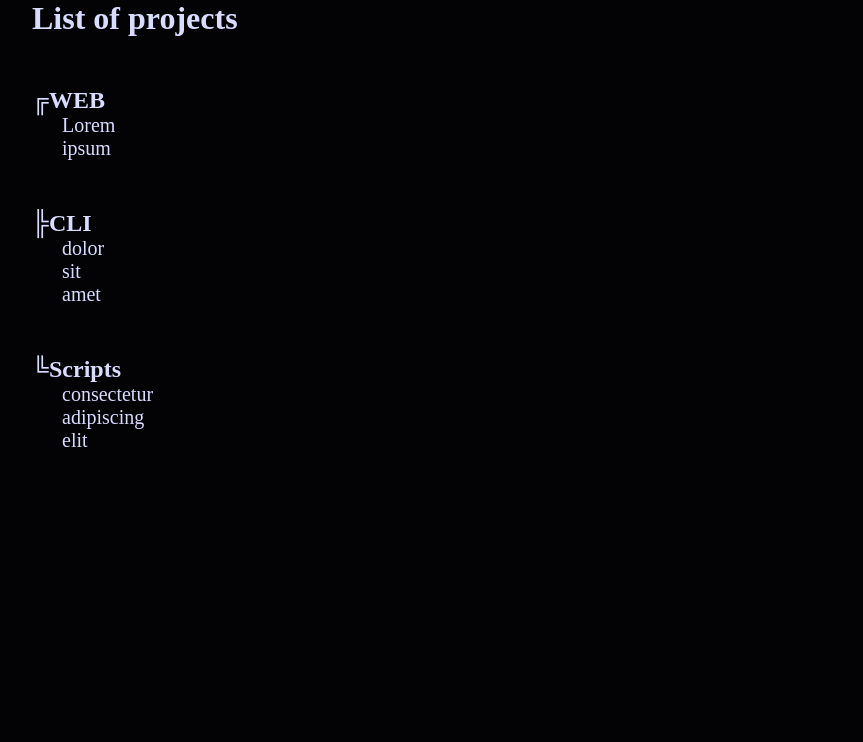
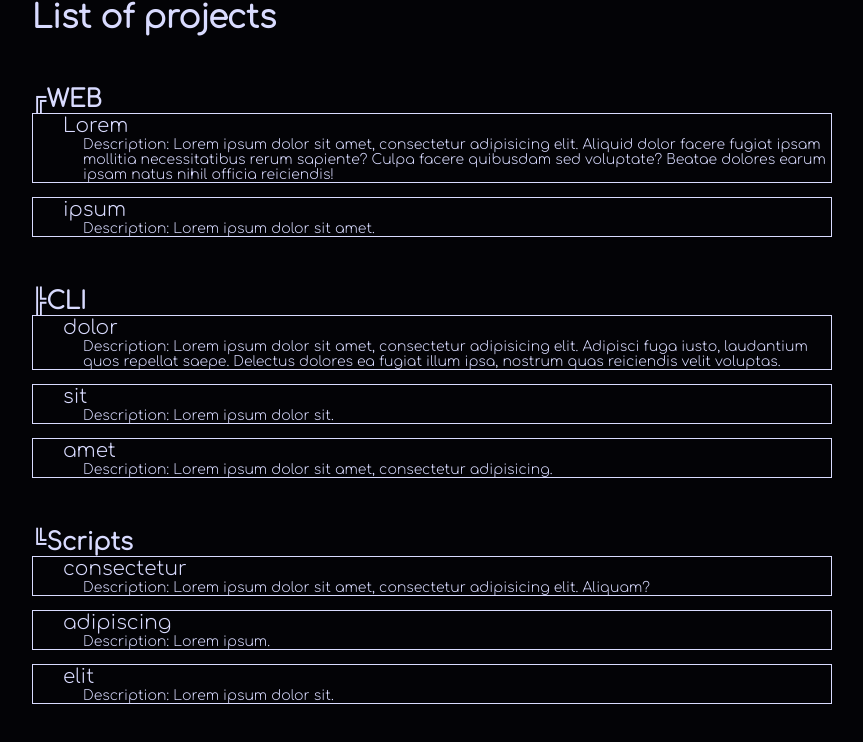
Before and after one commit to Peveylun/Projects, a plain HTML site: page index.html in a window 1280 px wide. Shown: the whole page, without its empty margins (98-961 px from the left). Drawn offline with Linux system fonts and the light colour scheme.

Commit message:
New borders, descriptions, font

```diff
--- a/css/index.css
+++ b/css/index.css
@@ -2,10 +2,22 @@
     margin: 0;
     padding: 0;
     background-color: #030306;
+    font-family: 'Comfortaa', cursive;
 }
 
 p {
     font-size: 20px;
+}
+
+li {
+    list-style-type: none;
+    margin-bottom: 14px;
+    border: 1px #d9dbff solid;
+}
+
+.description {
+    margin-left: 50px;
+    font-size: 14px;
 }
 
 .title-text {
--- a/index.html
+++ b/index.html
@@ -4,26 +4,58 @@
     <meta charset="UTF-8">
     <title>Projects</title>
     <link rel="stylesheet" href="css/index.css">
+    <link rel="preconnect" href="https://fonts.googleapis.com">
+    <link rel="preconnect" href="https://fonts.gstatic.com" crossorigin>
+    <link href="https://fonts.googleapis.com/css2?family=Comfortaa:wght@300&display=swap" rel="stylesheet">
 </head>
 <body>
     <h1 class="centering title-text">List of projects</h1>
     <div class="centering block">
         <h2 class="block-title">╔WEB</h2>
+        <ul>
+            <li>
                 <p class="block-text">Lorem</p>
+                <p class="description">Description: Lorem ipsum dolor sit amet, consectetur adipisicing elit. Aliquid dolor facere fugiat ipsam mollitia necessitatibus rerum sapiente? Culpa facere quibusdam sed voluptate? Beatae dolores earum ipsam natus nihil officia reiciendis!</p>
+            </li>
+            <li>
                 <p class="block-text">ipsum</p>
+                <p class="description">Description: Lorem ipsum dolor sit amet.</p>
+            </li>
+        </ul>
     </div>
     <div class="centering block">
         <h2>╠CLI</h2>
+        <ul>
+            <li>
                 <p class="block-text">dolor</p>
+                <p class="description">Description: Lorem ipsum dolor sit amet, consectetur adipisicing elit. Adipisci fuga iusto, laudantium quos repellat saepe. Delectus dolores ea fugiat illum ipsa, nostrum quas reiciendis velit voluptas.</p>
+            </li>
+            <li>
                 <p class="block-text">sit</p>
+                <p class="description">Description: Lorem ipsum dolor sit.</p>
+            </li>
+            <li>
                 <p class="block-text">amet</p>
+                <p class="description">Description: Lorem ipsum dolor sit amet, consectetur adipisicing.</p>
+            </li>
+        </ul>
     </div>
     <div class="centering block">
         <h2>╚Scripts</h2>
+        <ul>
+            <li>
                 <p class="block-text">consectetur</p>
+                <p class="description">Description: Lorem ipsum dolor sit amet, consectetur adipisicing elit. Aliquam?</p>
+            </li>
+            <li>
                 <p class="block-text">adipiscing</p>
+                <p class="description">Description: Lorem ipsum.</p>
+            </li>
+            <li>
                 <p class="block-text">elit</p>
+                <p class="description">Description: Lorem ipsum dolor sit.</p>
+            </li>
+        </ul>
     </div>
-    <script src="js/index.js"></script>
 </body>
 </html>
```
Lines whose indentation alone changed are shown as unchanged.
